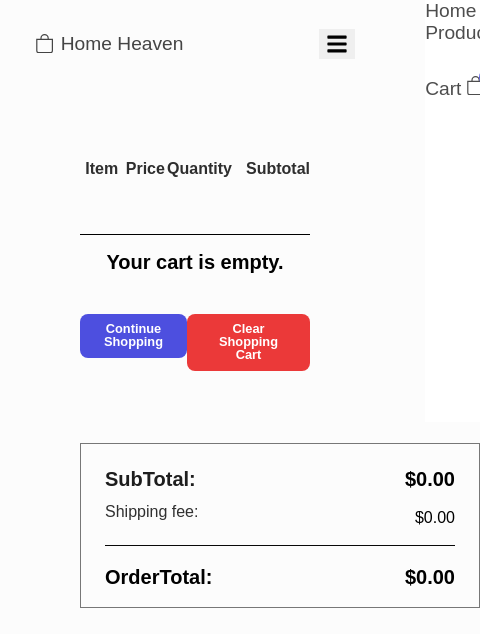
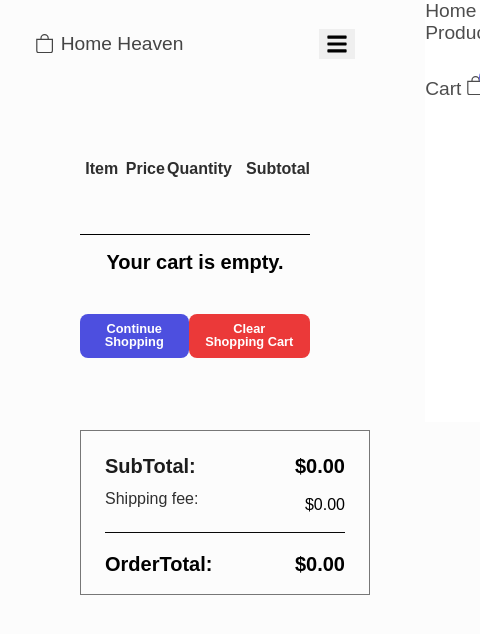
Before and after one commit to sasanedicbn/Home-Heaven-e-commerce, a React (Vite) app: page /cart in a window 390 px wide. Shown: the top 634 px of the page, 480 px wide, since content can reach past the window. Built offline with nearby package versions, Linux system fonts and the light colour scheme.

Commit message:
Finish responsive for cart component

```diff
--- a/src/index.css
+++ b/src/index.css
@@ -492,8 +492,6 @@ color: var(--color-paragraph-primary);
   .cart-details p{
     margin: .5rem 0;
     font-weight: 500;
-    width: 300px;
-    justify-content: space-between;
   }
 
   .cart-details .order-controls{
@@ -591,7 +589,12 @@ color: var(--color-paragraph-primary);
    }
    .container-operations .operations-btns button{
     padding: 6px 12px;
-
+   }
+   .btn{
+    padding: .6rem 1rem;
+   }
+   .cart-container .cart-total{
+    width: 290px;
    }
   .header-container{
     flex-direction: column;
```
